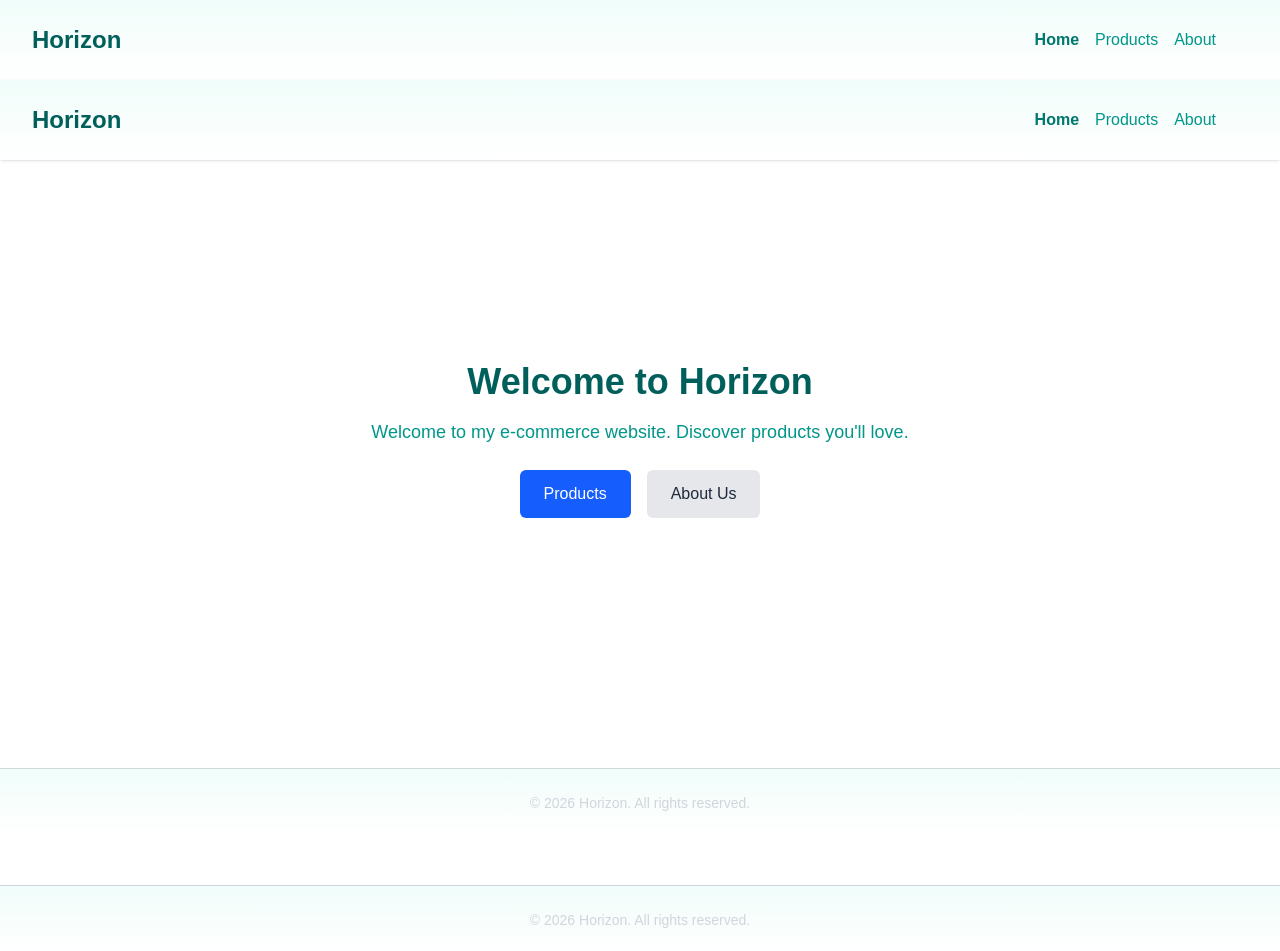
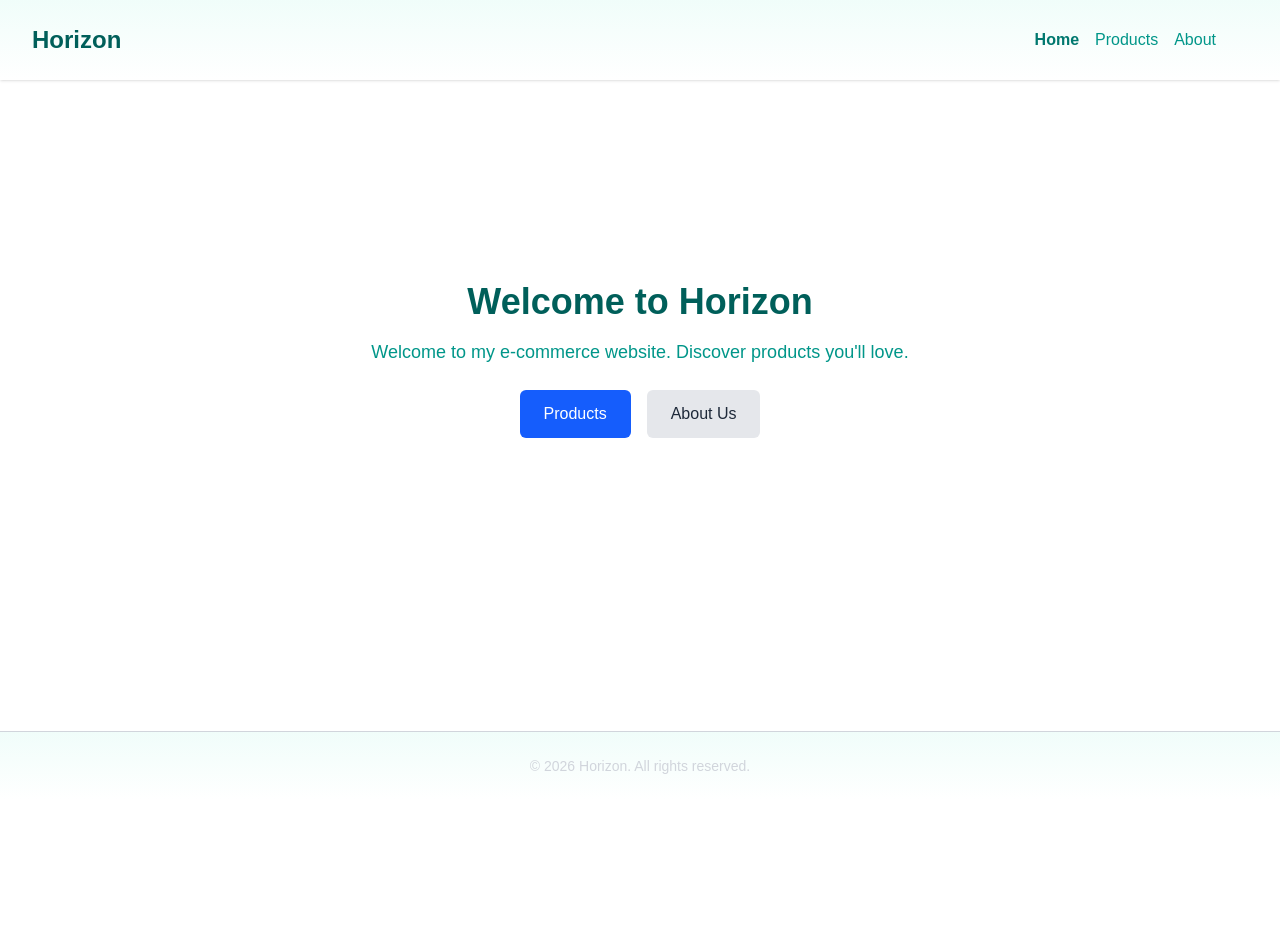
Before and after one commit to DikshaParab/E-Commerce_Website, a Next.js app: page / in a window 1280 px wide. Shown: the top 951 px of the page. After the commit the page ends 800 px from the top, so only its background shows below. Built offline with nearby package versions, Linux system fonts and the light colour scheme.

Commit message:
Home & Product page modified

```diff
--- a/app/page.tsx
+++ b/app/page.tsx
@@ -1,14 +1,8 @@
-import Header from "./Header";
-import Footer from "./Footer";
 import HomeButton from "./components/HomeButtons";
-import Wrapper from "./components/Wrapper";
-import ProductCard from "./components/ProductCard";
-import ProductFilter from "./components/ProductFilter";
 
 export default function Home() {
   return (
     <>
-      <Header />
       <main>
         <section className="min-h-[70vh] flex flex-col items-center justify-center text-center px-6">
           <h1 className="text-4xl font-bold text-teal-800">
@@ -22,7 +16,6 @@ export default function Home() {
           <HomeButton />
         </section>
       </main>
-      <Footer />
     </>
   );
 }
--- a/app/products/page.tsx
+++ b/app/products/page.tsx
@@ -2,12 +2,9 @@
 
 import { useEffect, useState } from "react";
 
-import Header from "../Header";
-import Footer from "../Footer";
 import ProductCard from "../components/ProductCard";
 import ProductFilter from "../components/ProductFilter";
 import useFetch from "../hooks/useFetch";
-import { it } from "node:test";
 
 interface Product {
     id: number;
@@ -55,7 +52,6 @@ export default function ProductsPage() {
 
     return (
         <>
-        <Header/>
         <main>
             <section className="text-center py-6">
                 <h1 className="text-3xl font-bold text-teal-700">Our Products</h1>
@@ -86,7 +82,6 @@ export default function ProductsPage() {
                 )}
             </div>
         </main>
-        <Footer/>
         </>
     );
 }
```
